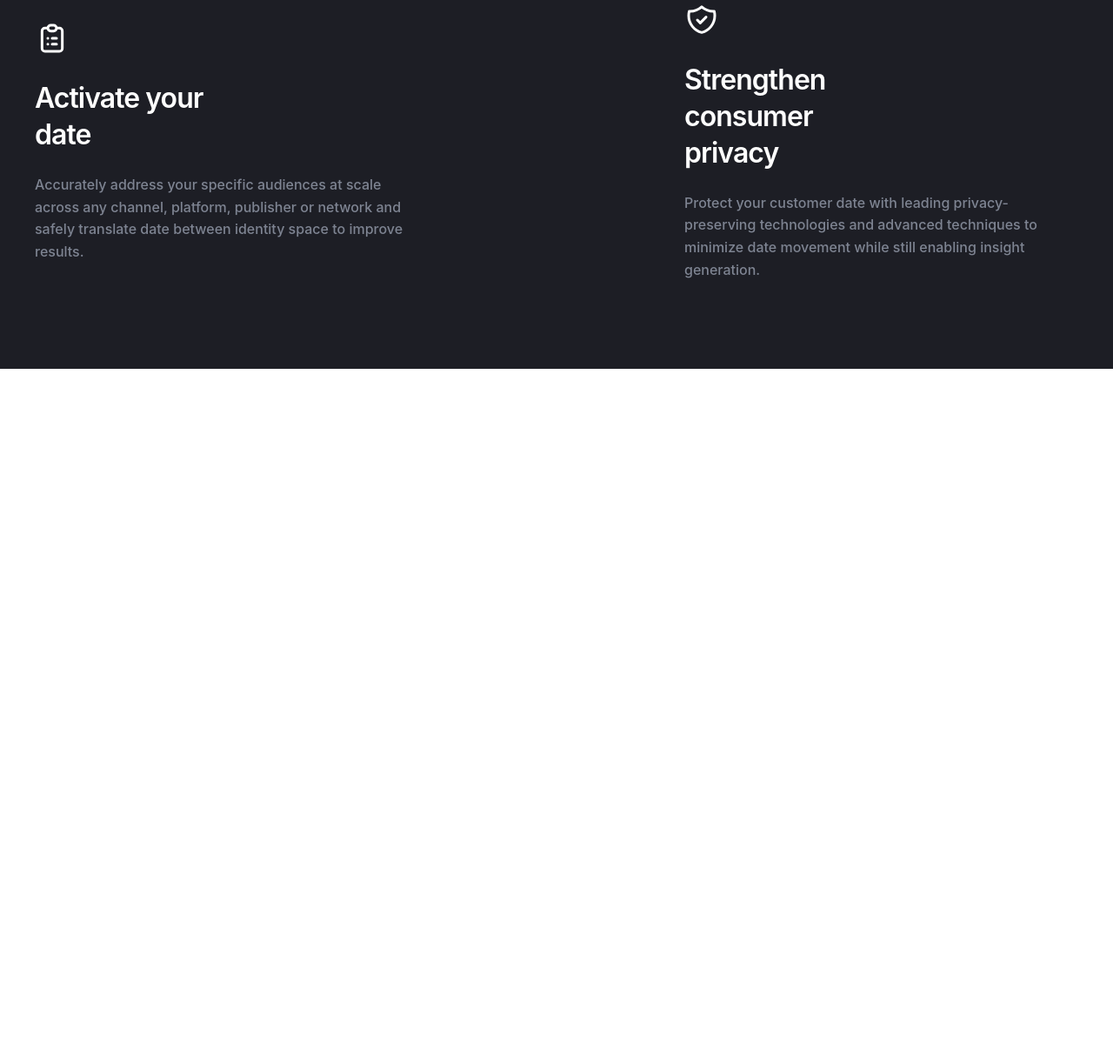
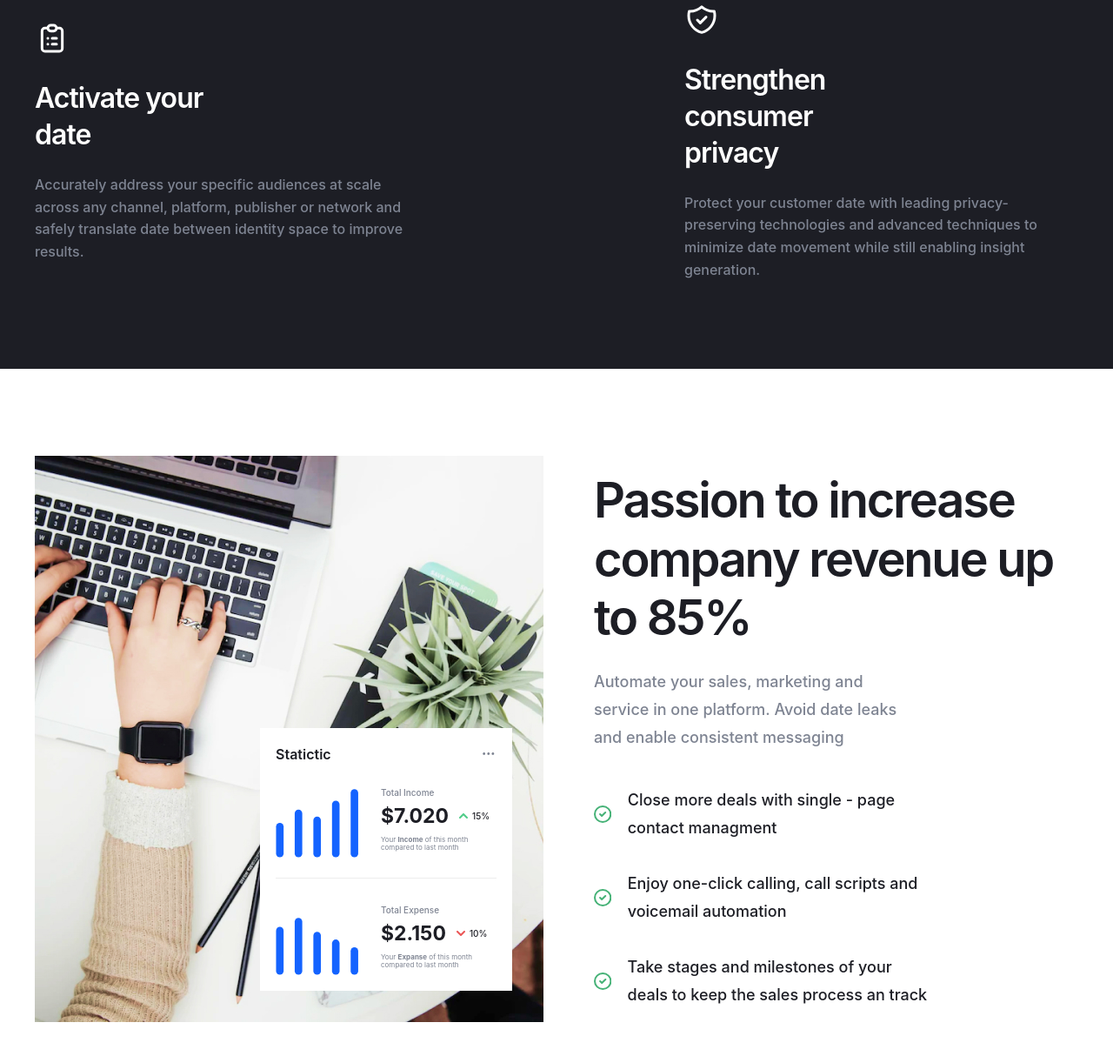
Before and after one commit to Anudas108/coca, a website built with Vite: page src/index.html in a window 1280 px wide. Shown: the part 1679-2893 px from the top of the page at 87% size. Before the commit the page ends 2103 px from the top, so only its background shows below. Built offline with nearby package versions, Linux system fonts and the light colour scheme; files whose address does not match are found by name.

Commit message:
Created features section

```diff
--- /dev/null
+++ b/src/assets/scss/components/home/features.scss
@@ -0,0 +1,184 @@
+.features {
+  padding: 100px 0 94px;
+
+  @include mobile {
+    padding: 60px 0 64px;
+  }
+
+  &__container {
+    @include flex-all-between;
+
+    @include mini-desktop {
+      gap: 40px;
+      flex-direction: column;
+      align-items: flex-start;
+    }
+
+    @include mobile {
+      gap: 25px;
+    }
+  }
+
+  &__left {
+    position: relative;
+  }
+
+  &__stats {
+    position: absolute;
+    right: 36px;
+    bottom: 40px;
+    padding: 18px;
+    max-width: 290px;
+    background-color: #fff;
+
+    @include mobile {
+      right: 16px;
+      bottom: 20px;
+    }
+
+    @include small-mobile {
+      right: 12px;
+      bottom: 12px;
+      padding: 14px;
+      max-width: 240px;
+    }
+
+    &-head {
+      @include flex-all-between;
+      margin-bottom: 19px;
+    }
+
+    &-title {
+      font-weight: 600;
+      font-size: 16px;
+      line-height: 150%;
+      color: #1d1e25;
+    }
+
+    &-item {
+      @include flex-align-center;
+      gap: 26px;
+
+      &:not(:last-child) {
+        border-bottom: 1px solid #ededed;
+        padding-bottom: 23px;
+      }
+
+      &:last-child {
+        padding-top: 23px;
+      }
+
+      &-img {
+        @include small-mobile {
+          width: 65px;
+        }
+      }
+
+      &-title {
+        margin-bottom: 6px;
+        font-weight: 500;
+        font-size: 10px;
+        line-height: 150%;
+        color: #7e8492;
+      }
+
+      &-price {
+        @include flex-align-center;
+        gap: 12px;
+        margin-bottom: 9px;
+
+        &-num {
+          font-weight: 700;
+          font-size: 23px;
+          line-height: 120%;
+          color: #1d1e25;
+
+          @include mobile {
+            font-size: 18px;
+          }
+        }
+
+        &-proc {
+          @include flex-align-center;
+          gap: 5px;
+          font-weight: 500;
+          font-size: 10px;
+          line-height: 150%;
+          color: #1d1e25;
+        }
+      }
+
+      &-descr {
+        font-weight: 400;
+        font-size: 8px;
+        color: #7e8492;
+
+        &-fw {
+          font-weight: 700;
+        }
+      }
+    }
+  }
+
+  &__right {
+    max-width: 557px;
+
+    @include mini-desktop {
+      max-width: 992px;
+    }
+  }
+
+  &__title {
+    margin-bottom: 24px;
+    font-weight: 600;
+    letter-spacing: -0.04em;
+    color: var(--neutral-color-100);
+
+    @include mobile {
+      margin-bottom: 20px;
+    }
+  }
+
+  &__descr {
+    margin-bottom: 40px;
+    max-width: 360px;
+    font-weight: 500;
+    line-height: 178%;
+    color: #7e8492;
+
+    @include mini-desktop {
+      max-width: 700px;
+    }
+  }
+
+  &__item {
+    @include flex-align-center;
+    max-width: 393px;
+    font-weight: 500;
+    line-height: 178%;
+    color: var(--neutral-color-100);
+
+    @include mini-desktop {
+      max-width: 700px;
+    }
+
+    &:not(:last-child) {
+      margin-bottom: 32px;
+
+      @include mobile {
+        margin-bottom: 22px;
+      }
+    }
+
+    &::before {
+      content: '';
+      display: inline-block;
+      margin-right: 19px;
+      padding-right: 19px;
+      width: 20px;
+      height: 20px;
+      background: url('../icons/features-tick-icon.svg');
+
+    }
+  }
+}
--- a/src/assets/scss/main.scss
+++ b/src/assets/scss/main.scss
@@ -6,3 +6,4 @@
 @import './components/header';
 @import './components/home/hero';
 @import './components/home/overview';
+@import './components/home/features';
--- /dev/null
+++ b/src/html/components/home/features.html
@@ -0,0 +1,120 @@
+<section class="features">
+  <div class="container features__container">
+    <div class="features__left">
+      <img
+        loading="lazy"
+        src="./assets/images/features-img.jpg"
+        width="585"
+        height="651"
+        alt="Woman typing on laptop"
+      />
+      <div class="features__stats">
+        <div class="features__stats-head">
+          <h4 class="features__stats-title text-p-default">Statictic</h4>
+          <img
+            loading="lazy"
+            src="./assets/icons/more-icon.svg"
+            width="18"
+            height="19"
+            alt="Elipsis icon"
+          />
+        </div>
+        <div class="features__stats-item">
+          <img
+            class="features__stats-item-img"
+            loading="lazy"
+            src="./assets/icons/features-total-income-icon.svg"
+            width="95"
+            height="88"
+            alt="Total income graphic"
+          />
+          <div class="features__stats-item-info">
+            <h5 class="features__stats-item-title">Total Income</h5>
+            <div class="features__stats-item-price">
+              <span class="features__stats-item-price-num">$7.020</span>
+              <div class="features__stats-item-price-proc">
+                <svg
+                  width="10"
+                  height="6"
+                  viewBox="0 0 10 6"
+                  fill="none"
+                  xmlns="http://www.w3.org/2000/svg"
+                >
+                  <path
+                    fill-rule="evenodd"
+                    clip-rule="evenodd"
+                    d="M9.70711 5.70717C9.31658 6.09769 8.68342 6.09769 8.29289 5.70717L5 2.41427L1.70711 5.70717C1.31658 6.09769 0.683417 6.09769 0.292894 5.70717C-0.0976312 5.31664 -0.0976312 4.68348 0.292894 4.29295L4.29289 0.292954C4.68342 -0.0975701 5.31658 -0.09757 5.70711 0.292954L9.70711 4.29295C10.0976 4.68348 10.0976 5.31664 9.70711 5.70717Z"
+                    fill="#50CD89"
+                  />
+                </svg>
+                15%
+              </div>
+            </div>
+            <p class="features__stats-item-descr">
+              Your <span class="features__stats-item-descr-fw">Income</span> of
+              this month compared to last month
+            </p>
+          </div>
+        </div>
+        <div class="features__stats-item">
+          <img
+            class="features__stats-item-img"
+            loading="lazy"
+            src="./assets/icons/features-total-expense-icon.svg"
+            width="95"
+            height="88"
+            alt="Total expence graphic"
+          />
+          <div class="features__stats-item-info">
+            <h5 class="features__stats-item-title">Total Expense</h5>
+            <div class="features__stats-item-price">
+              <span class="features__stats-item-price-num">$2.150</span>
+              <div class="features__stats-item-price-proc">
+                <svg
+                  width="10"
+                  height="6"
+                  viewBox="0 0 10 6"
+                  fill="none"
+                  xmlns="http://www.w3.org/2000/svg"
+                >
+                  <path
+                    fill-rule="evenodd"
+                    clip-rule="evenodd"
+                    d="M0.292893 0.293015C0.683417 -0.097509 1.31658 -0.097509 1.70711 0.293015L5 3.58591L8.29289 0.293015C8.68342 -0.097509 9.31658 -0.097509 9.70711 0.293015C10.0976 0.68354 10.0976 1.3167 9.70711 1.70723L5.70711 5.70723C5.31658 6.09775 4.68342 6.09775 4.29289 5.70723L0.292893 1.70723C-0.0976311 1.3167 -0.0976311 0.68354 0.292893 0.293015Z"
+                    fill="#EB5757"
+                  />
+                </svg>
+                10%
+              </div>
+            </div>
+            <p class="features__stats-item-descr">
+              Your <span class="features__stats-item-descr-fw">Expanse</span> of
+              this month compared to last month
+            </p>
+          </div>
+        </div>
+      </div>
+    </div>
+    <div class="features__right">
+      <h2 class="features__title heading-h2">
+        Passion to increase company revenue up to 85%
+      </h2>
+      <p class="features__descr text-p-medium">
+        Automate your sales, marketing and service in one platform. Avoid date
+        leaks and enable consistent messaging
+      </p>
+      <ul class="features__list">
+        <li class="features__item text-p-medium">
+          Close more deals with single - page contact managment
+        </li>
+        <li class="features__item text-p-medium">
+          Enjoy one-click calling, call scripts and voicemail automation
+        </li>
+        <li class="features__item text-p-medium">
+          Take stages and milestones of your deals to keep the sales process an
+          track
+        </li>
+      </ul>
+    </div>
+  </div>
+</section>
--- a/src/html/components/home/overview.html
+++ b/src/html/components/home/overview.html
@@ -12,6 +12,7 @@
     <ul class="overview__list">
       <li class="overview__item">
         <img
+          loading="lazy"
           class="overview__item-icon"
           src="./assets/icons/calendar-icon.svg"
           width="40"
@@ -29,6 +30,7 @@
       </li>
       <li class="overview__item">
         <img
+          loading="lazy"
           class="overview__item-icon"
           src="./assets/icons/todo-icon.svg"
           width="40"
@@ -43,6 +45,7 @@
       </li>
       <li class="overview__item">
         <img
+          loading="lazy"
           class="overview__item-icon"
           src="./assets/icons/list-icon.svg"
           width="40"
@@ -58,6 +61,7 @@
       </li>
       <li class="overview__item">
         <img
+          loading="lazy"
           class="overview__item-icon"
           src="./assets/icons/shield-icon.svg"
           width="40"
--- a/src/index.html
+++ b/src/index.html
@@ -6,6 +6,7 @@
     <load src="./html/components/header.html" />
     <load src="./html/components/home/hero.html" />
     <load src="./html/components/home/overview.html" />
+    <load src="./html/components/home/features.html" />
 
     <script type="module" src="/js/main.js"></script>
   </body>
```
Also changed, not shown: src/assets/icons/features-tick-icon.svg (added), src/assets/icons/features-total-expense-icon.svg (added), src/assets/icons/features-total-income-icon.svg (added), src/assets/icons/more-icon.svg (added), src/assets/images/features-img.jpg (added).
